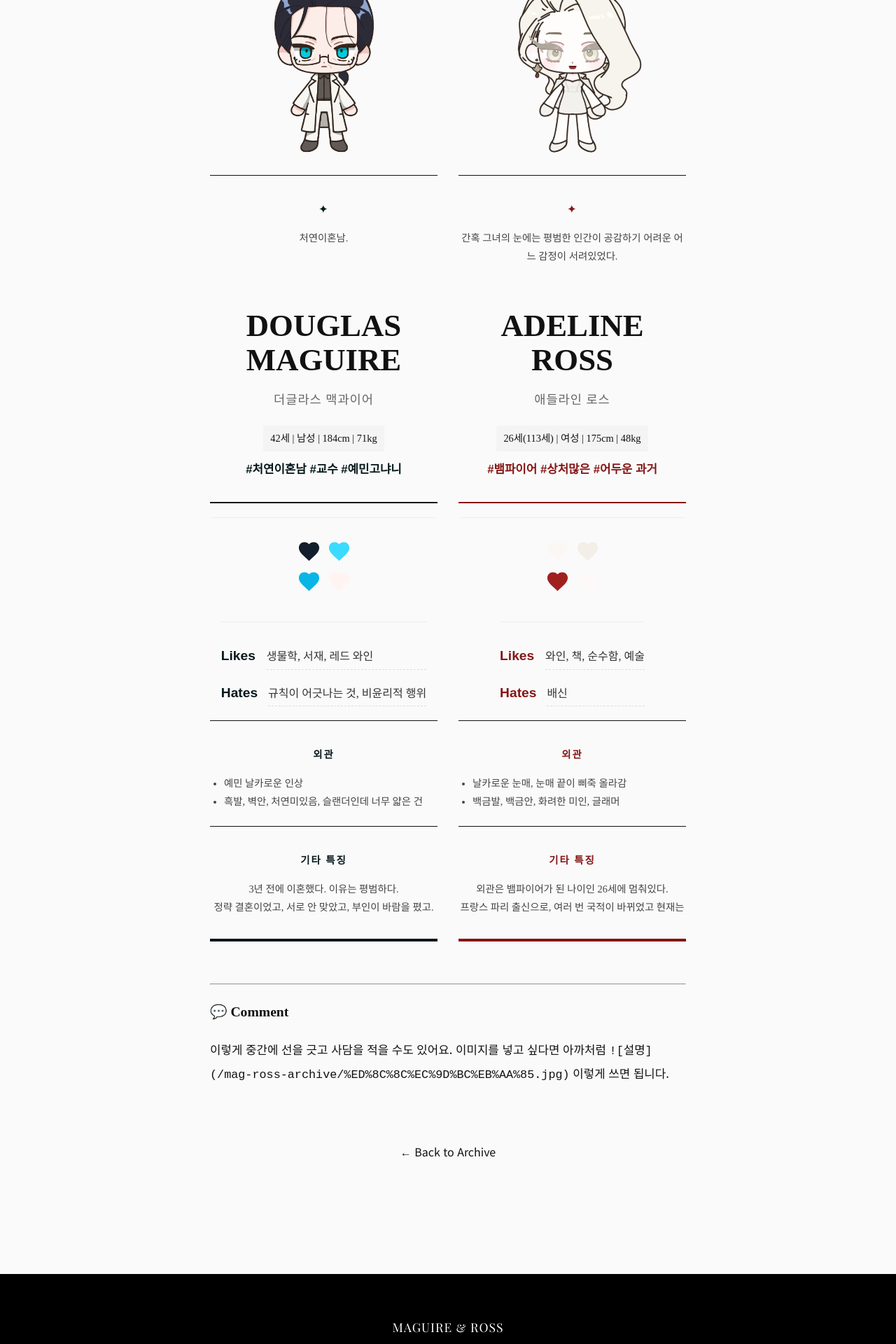
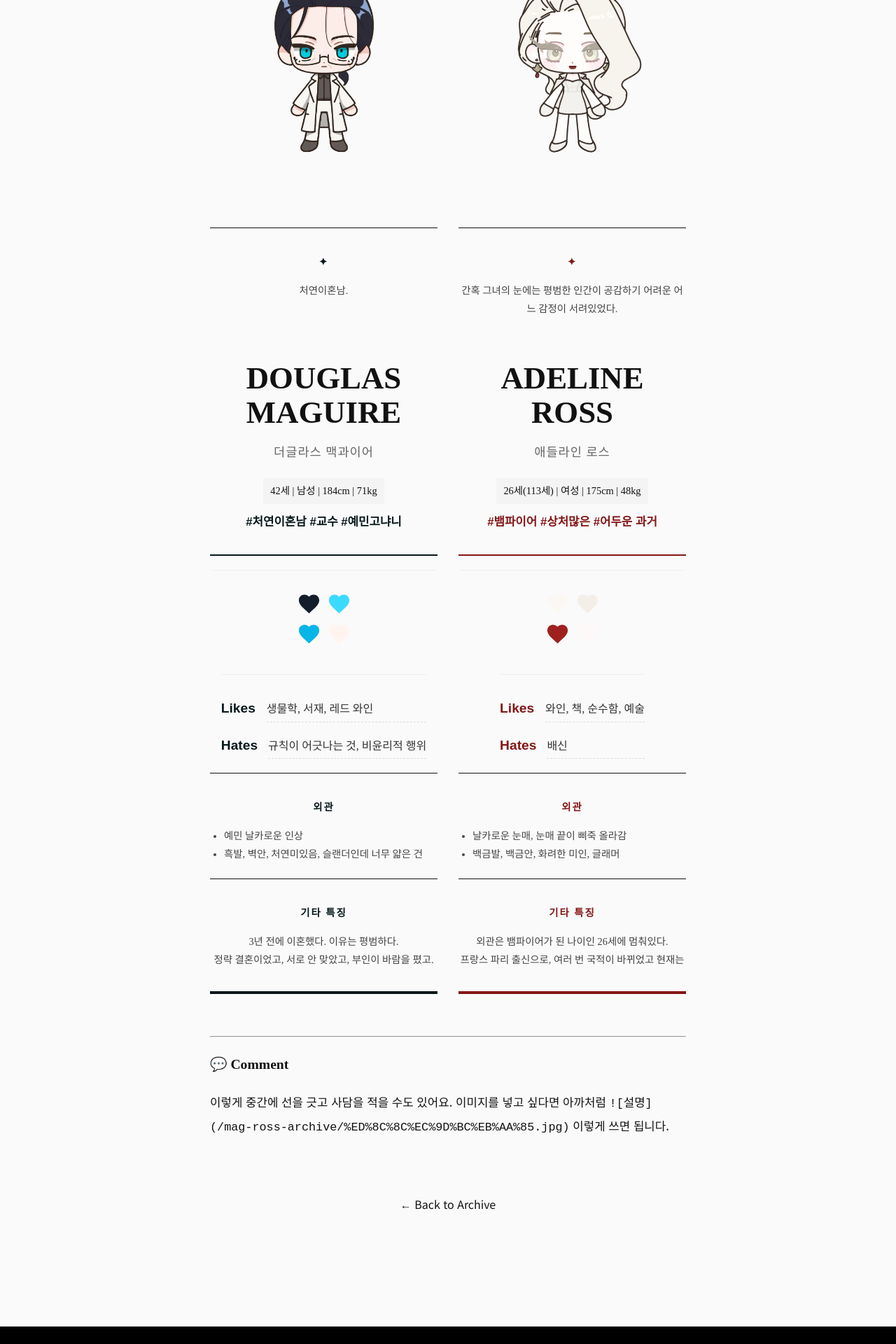
Before and after one commit to narelim/mag-ross-archive, a Jekyll site: the page built from _posts/2025-12-17-original42113.md, in a window 1280 px wide. Shown: the part 885-2805 px from the top of the page at 70% size. Built offline with Jekyll 4.4.1, drawn with Linux system fonts in a browser that asks for light colours; some web fonts are replaced.

Commit message:
Update style.css

```diff
--- a/assets/css/style.css
+++ b/assets/css/style.css
@@ -663,7 +663,8 @@ header { padding: 30px 30px; text-align: center; border-bottom: 1px solid #eee;
 .editorial-pair-grid .sheet-full-body {
     order: 2;
     display: flex;
-    align-items: flex-end;
+    align-items: flex-start;
+   height:400px;
     justify-content: center;
     margin: 0 0 10px 0;
 }
```
